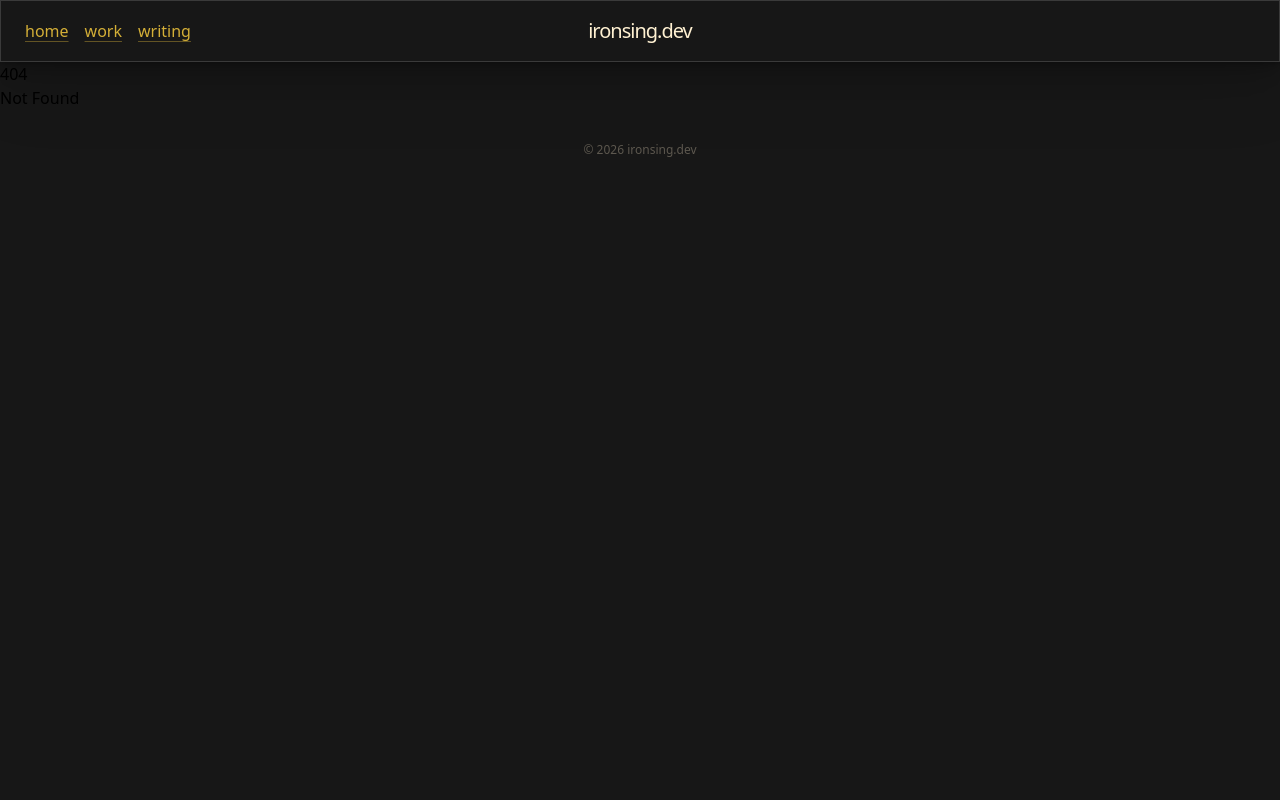
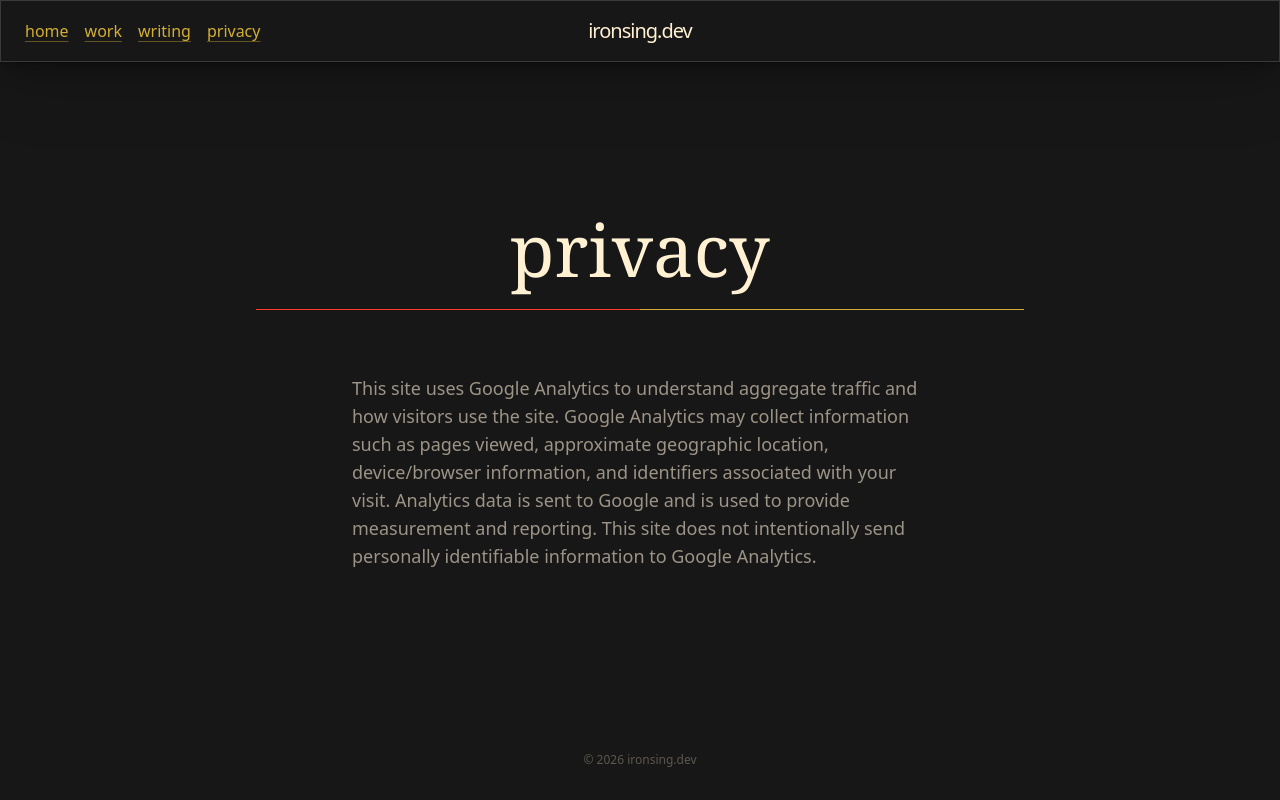
Before and after one commit to Ironsing/ironsing.github.io, a SvelteKit app: page /privacy in a window 1280 px wide. Before the commit this address had no page. Built offline with nearby package versions, Linux system fonts and the light colour scheme; a web font is replaced by a local one.

Commit message:
add ga4 and a privacy notice
add in a privacy notice for ga4

```diff
--- a/src/app.html
+++ b/src/app.html
@@ -1,12 +1,34 @@
 <!doctype html>
 <html lang="en">
+
 <head>
 	<meta charset="utf-8" />
 	<meta name="viewport" content="width=device-width, initial-scale=1" />
 	<meta name="text-scale" content="scale" />
+	<!-- Google tag (gtag.js). Only loaded on the production host so localhost
+		     and preview deploys don't pollute the reports, and so crawlers that
+		     execute JS on another host can't either. -->
+	<script>
+		if (location.hostname === 'ironsing.dev') {
+			window.dataLayer = window.dataLayer || [];
+			function gtag() {
+				dataLayer.push(arguments);
+			}
+			gtag('js', new Date());
+
+			gtag('config', 'G-HP8HBLK1NS');
+
+			var s = document.createElement('script');
+			s.async = true;
+			s.src = 'https://www.googletagmanager.com/gtag/js?id=G-HP8HBLK1NS';
+			document.head.appendChild(s);
+		}
+	</script>
 	%sveltekit.head%
 </head>
+
 <body data-sveltekit-preload-data="hover">
 	<div style="display: contents">%sveltekit.body%</div>
 </body>
+
 </html>
--- a/src/lib/Titlebar.svelte
+++ b/src/lib/Titlebar.svelte
@@ -31,6 +31,7 @@
 				<StyledLink href="/">home</StyledLink>
 				<StyledLink href="/work">work</StyledLink>
 				<StyledLink href="/writing">writing</StyledLink>
+				<StyledLink href="/privacy">privacy</StyledLink>
 			</nav>
 
 			<a href="/" class="flex w-full items-center justify-center py-4">
@@ -46,6 +47,7 @@
 			<StyledLink href="/" onclick={() => (open = false)}>home</StyledLink>
 			<StyledLink href="/work" onclick={() => (open = false)}>work</StyledLink>
 			<StyledLink href="/writing" onclick={() => (open = false)}>writing</StyledLink>
+			<StyledLink href="/privacy" onclick={() => (open = false)}>privacy</StyledLink>
 		</nav>
 	{/if}
 </header>
--- /dev/null
+++ b/src/routes/privacy/+page.svelte
@@ -0,0 +1,21 @@
+<script lang="ts">
+	import Hero from '$lib/Hero.svelte';
+</script>
+
+<main class="flex flex-1 flex-col items-center justify-center gap-10 px-6 py-20 lg:gap-16">
+	<Hero ruleWidth="w-xs lg:w-3xl">
+		{#snippet heading()}
+			<div class="text-3xl lg:text-7xl">privacy</div>
+		{/snippet}
+	</Hero>
+
+	<div class="max-w-xl text-sm leading-7 text-normal lg:text-lg">
+		<p>
+			This site uses Google Analytics to understand aggregate traffic and how visitors use the site.
+			Google Analytics may collect information such as pages viewed, approximate geographic
+			location, device/browser information, and identifiers associated with your visit. Analytics
+			data is sent to Google and is used to provide measurement and reporting. This site does not
+			intentionally send personally identifiable information to Google Analytics.
+		</p>
+	</div>
+</main>
```
Lines whose indentation alone changed are shown as unchanged.
